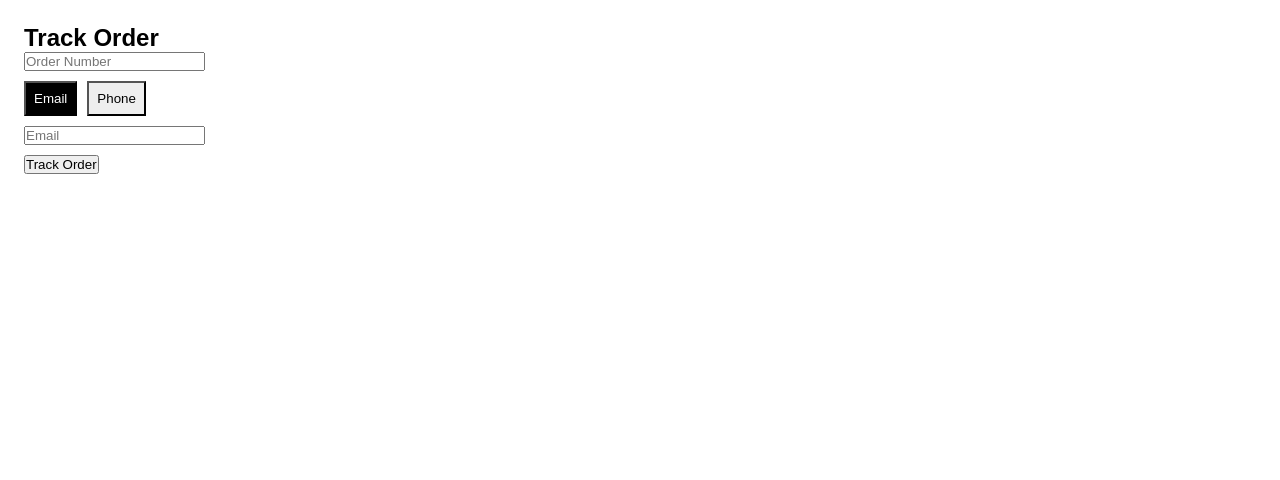
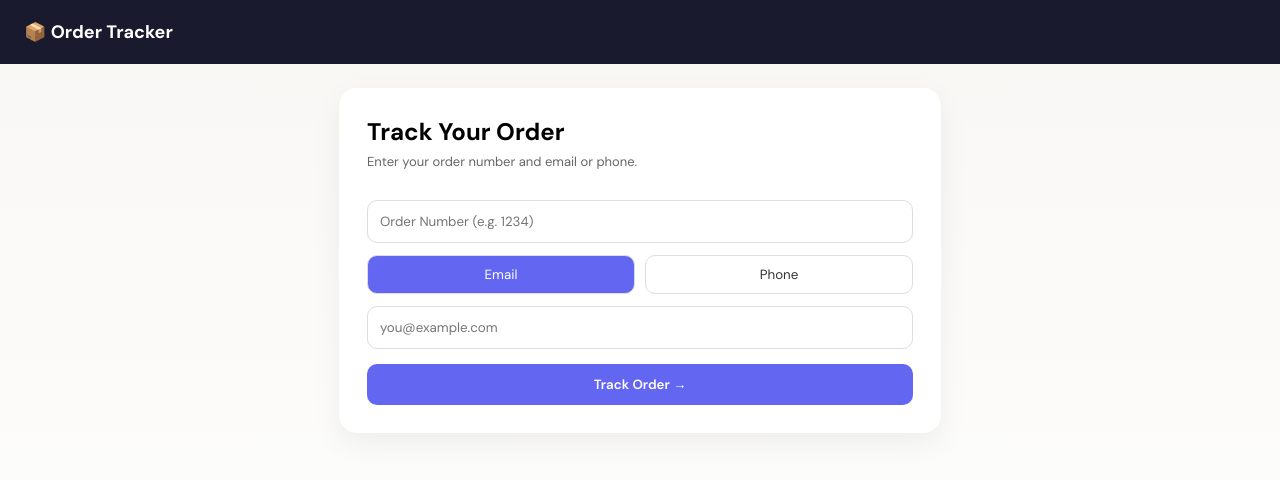
Before and after one commit to noumanz208/shopify-order-tracker, a Next.js app: page /track in a window 1280 px wide. Shown: the top 480 px of the page. Built offline with nearby package versions, Linux system fonts and the light colour scheme.

Commit message:
Update page.tsx

```diff
--- a/src/app/track/page.tsx
+++ b/src/app/track/page.tsx
@@ -30,23 +30,21 @@ function formatDate(iso: string) {
 
 export default function TrackPage() {
   const [orderNumber, setOrderNumber] = useState('')
-  const [identifierType, setIdentifierType] = useState<'email' | 'phone'>('email')
-  const [identifier, setIdentifier] = useState('')
+  const [mode, setMode] = useState<'email' | 'phone'>('email')
+  const [value, setValue] = useState('')
 
   const [loading, setLoading] = useState(false)
   const [error, setError] = useState('')
   const [result, setResult] = useState<TrackingResult | null>(null)
 
   async function handleTrack() {
-    const hasIdentifier = identifier.trim().length > 0
-
     if (!orderNumber.trim()) {
       setError('Please enter your order number.')
       return
     }
 
-    if (!hasIdentifier) {
-      setError(`Please enter your ${identifierType}.`)
+    if (!value.trim()) {
+      setError(`Please enter your ${mode}.`)
       return
     }
 
@@ -60,8 +58,8 @@ export default function TrackPage() {
         headers: { 'Content-Type': 'application/json' },
         body: JSON.stringify({
           orderNumber,
-          email: identifierType === 'email' ? identifier : undefined,
-          phone: identifierType === 'phone' ? identifier : undefined,
+          email: mode === 'email' ? value : undefined,
+          phone: mode === 'phone' ? value : undefined,
         }),
       })
 
@@ -90,75 +88,170 @@ export default function TrackPage() {
     result?.order.status === 'delivered'
 
   return (
-    <main style={{ padding: 24, fontFamily: 'sans-serif' }}>
-      <h2>Track Order</h2>
+    <main
+      style={{
+        minHeight: '100vh',
+        background: 'linear-gradient(to bottom, #f8f7f4, #ffffff)',
+        fontFamily: 'DM Sans, sans-serif',
+      }}
+    >
+      {/* HEADER */}
+      <div
+        style={{
+          background: '#1a1a2e',
+          padding: '20px 24px',
+          color: '#fff',
+          fontSize: 18,
+          fontWeight: 700,
+        }}
+      >
+        📦 Order Tracker
+      </div>
+
+      <div style={{ maxWidth: 650, margin: '0 auto', padding: 24 }}>
+        {/* CARD */}
+        <div
+          style={{
+            background: '#fff',
+            borderRadius: 18,
+            padding: 28,
+            boxShadow: '0 10px 30px rgba(0,0,0,0.06)',
+          }}
+        >
+          <h2 style={{ marginBottom: 6 }}>Track Your Order</h2>
+          <p style={{ fontSize: 13, color: '#666', marginBottom: 18 }}>
+            Enter your order number and email or phone.
+          </p>
 
           <input
-        placeholder="Order Number"
+            placeholder="Order Number (e.g. 1234)"
             value={orderNumber}
             onChange={(e) => setOrderNumber(e.target.value)}
-        style={{ display: 'block', marginBottom: 10 }}
+            style={input}
           />
 
           {/* TOGGLE */}
-      <div style={{ display: 'flex', gap: 10, marginBottom: 10 }}>
+          <div style={{ display: 'flex', gap: 10, marginTop: 12 }}>
             <button
               onClick={() => {
-            setIdentifierType('email')
-            setIdentifier('')
+                setMode('email')
+                setValue('')
               }}
-          style={{
-            padding: 8,
-            background: identifierType === 'email' ? '#000' : '#eee',
-            color: identifierType === 'email' ? '#fff' : '#000',
-          }}
+              style={toggle(mode === 'email')}
             >
               Email
             </button>
 
             <button
               onClick={() => {
-            setIdentifierType('phone')
-            setIdentifier('')
+                setMode('phone')
+                setValue('')
               }}
-          style={{
-            padding: 8,
-            background: identifierType === 'phone' ? '#000' : '#eee',
-            color: identifierType === 'phone' ? '#fff' : '#000',
-          }}
+              style={toggle(mode === 'phone')}
             >
               Phone
             </button>
           </div>
 
-      {/* SINGLE INPUT ONLY */}
           <input
-        placeholder={identifierType === 'email' ? 'Email' : 'Phone'}
-        value={identifier}
-        onChange={(e) => setIdentifier(e.target.value)}
-        style={{ display: 'block', marginBottom: 10 }}
+            placeholder={mode === 'email' ? 'you@example.com' : '03XXXXXXXXX'}
+            value={value}
+            onChange={(e) => setValue(e.target.value)}
+            style={input}
           />
 
-      {error && <p style={{ color: 'red' }}>{error}</p>}
+          {error && (
+            <div
+              style={{
+                background: '#ffecec',
+                padding: 10,
+                borderRadius: 10,
+                color: '#d00',
+                fontSize: 13,
+                marginTop: 10,
+              }}
+            >
+              {error}
+            </div>
+          )}
 
-      <button onClick={handleTrack} disabled={loading}>
-        {loading ? 'Tracking...' : 'Track Order'}
+          <button onClick={handleTrack} style={btn}>
+            {loading ? 'Tracking...' : 'Track Order →'}
           </button>
+        </div>
 
         {/* RESULT */}
         {result && (
           <div style={{ marginTop: 20 }}>
+            <div style={card}>
               <h3>Order #{result.order.orderNumber}</h3>
               <p>Status: {STATUS_CONFIG[result.order.status].label}</p>
-          <p>Updated: {formatDate(result.order.updatedAt)}</p>
+              <p style={{ fontSize: 12, color: '#777' }}>
+                Updated {formatDate(result.order.updatedAt)}
+              </p>
 
               {isShipped && result.order.trackingId && (
-            <a href={result.order.postexUrl || '#'} target="_blank">
+                <a
+                  href={result.order.postexUrl || '#'}
+                  target="_blank"
+                  style={trackBtn}
+                >
                   Track Shipment
                 </a>
               )}
             </div>
+          </div>
         )}
+      </div>
     </main>
   )
 }
+
+/* STYLES */
+const input = {
+  width: '100%',
+  padding: 12,
+  marginTop: 12,
+  borderRadius: 10,
+  border: '1px solid #ddd',
+  outline: 'none',
+}
+
+const btn = {
+  width: '100%',
+  padding: 12,
+  marginTop: 15,
+  background: '#6366f1',
+  color: '#fff',
+  border: 'none',
+  borderRadius: 10,
+  cursor: 'pointer',
+  fontWeight: 600,
+}
+
+const card = {
+  background: '#fff',
+  padding: 20,
+  borderRadius: 14,
+  boxShadow: '0 5px 20px rgba(0,0,0,0.05)',
+}
+
+const trackBtn = {
+  display: 'inline-block',
+  marginTop: 10,
+  padding: '8px 12px',
+  background: '#10b981',
+  color: '#fff',
+  borderRadius: 8,
+  textDecoration: 'none',
+}
+
+const toggle = (active: boolean) => ({
+  flex: 1,
+  padding: 10,
+  borderRadius: 10,
+  border: '1px solid #ddd',
+  background: active ? '#6366f1' : '#fff',
+  color: active ? '#fff' : '#333',
+  cursor: 'pointer',
+})
```
Lines whose indentation alone changed are shown as unchanged.
